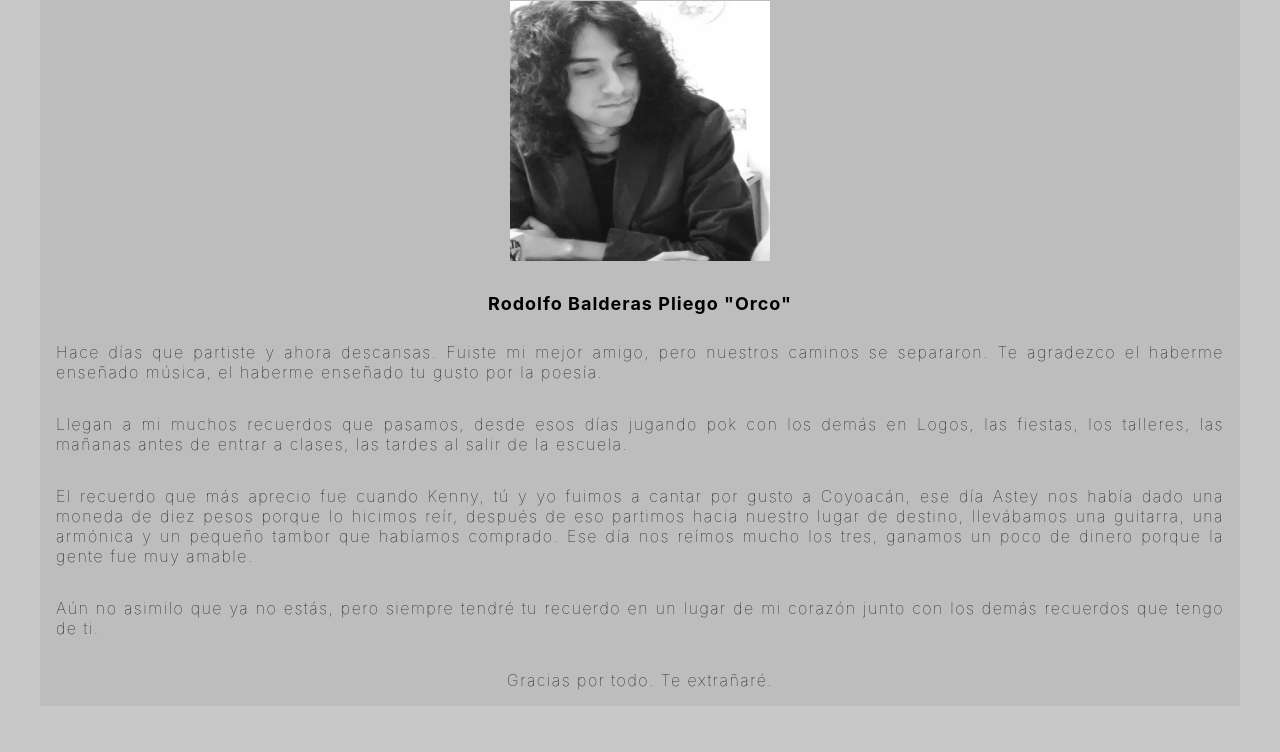
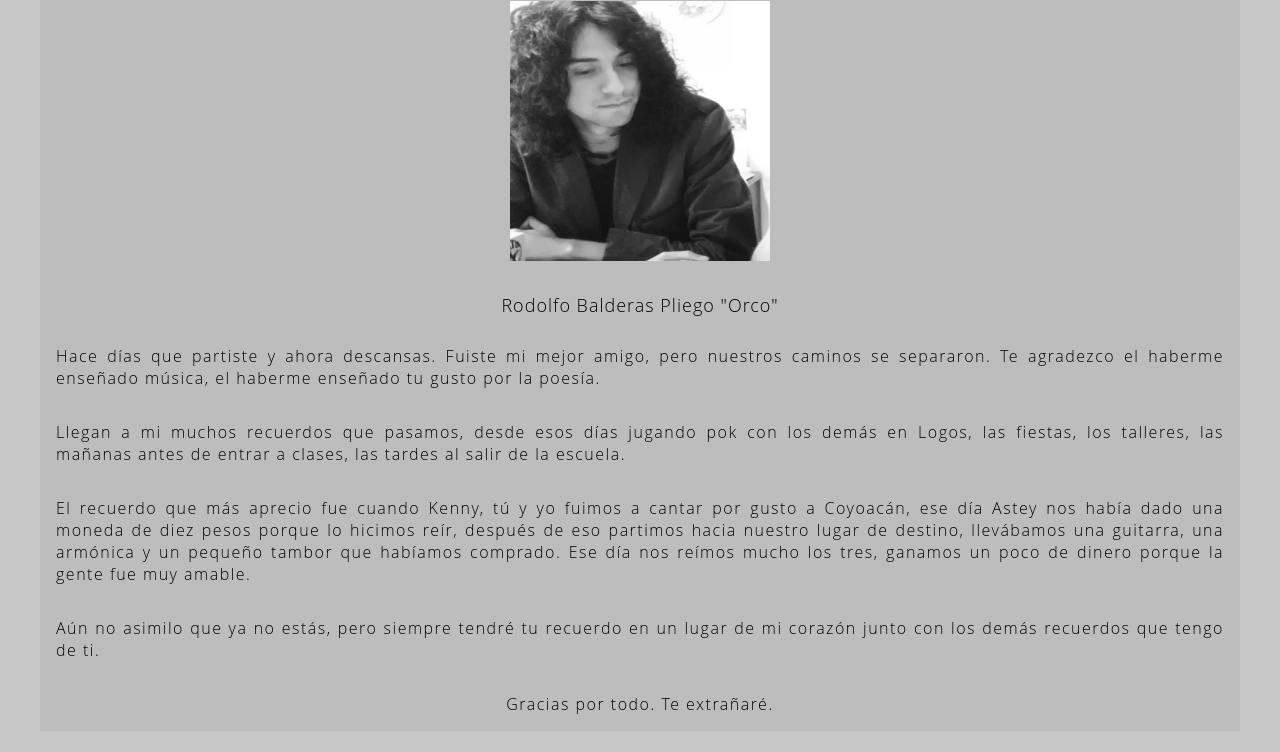
Before and after one commit to MauSousa/OrcoBalderas, a plain HTML site: page index.html in a window 1280 px wide. Drawn offline with Linux system fonts and the light colour scheme.

Commit message:
Se cambio el tipo de letra por Open Sans

```diff
--- a/assets/css/styles.css
+++ b/assets/css/styles.css
@@ -1 +1 @@
-body{margin:0;padding:0;font-family:-apple-system, BlinkMacSystemFont, 'Segoe UI', Roboto, Oxygen, Ubuntu, Cantarell, 'Open Sans', 'Helvetica Neue', sans-serif;display:flex;justify-content:center;background-color:#c8c8c8}main{background-color:rgba(144,144,144,.2);height:100hv;width:75em;display:flex;justify-content:center;align-items:center;flex-flow:column wrap}h1{letter-spacing:1px;font-size:large;margin-top:2rem}.imagen{margin-top:1px}p{margin:1rem;letter-spacing:1.5px;text-align:justify;font-weight:lighter}.parrafo-2{margin-top:1rem}.parrafo-3{margin-top:1rem}.parrafo-3{margin-top:1rem}
+body{margin:0;padding:0;font-family: 'Open Sans';display:flex;justify-content:center;background-color:#c8c8c8}main{background-color:rgba(144,144,144,.2);height:100hv;width:75em;display:flex;justify-content:center;align-items:center;flex-flow:column wrap}h1{letter-spacing:1px;font-size:large;margin-top:2rem;font-weight:lighter}.imagen{margin-top:1px}p{margin:1rem;letter-spacing:1.5px;text-align:justify;font-weight:lighter}.parrafo-2{margin-top:1rem}.parrafo-3{margin-top:1rem}.parrafo-3{margin-top:1rem}
```
